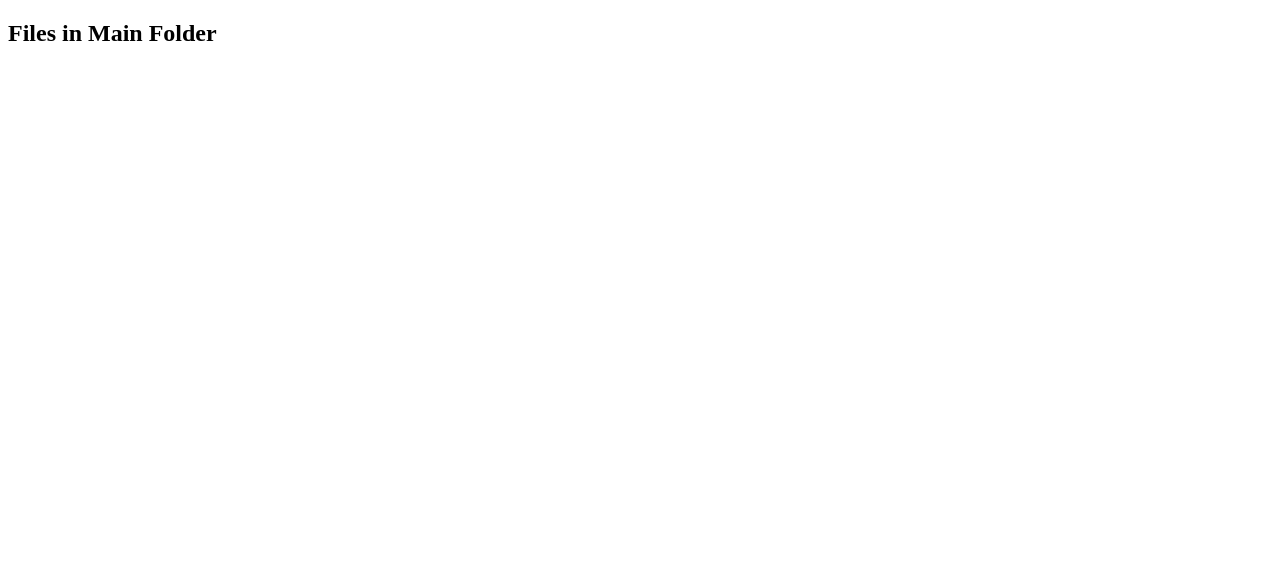
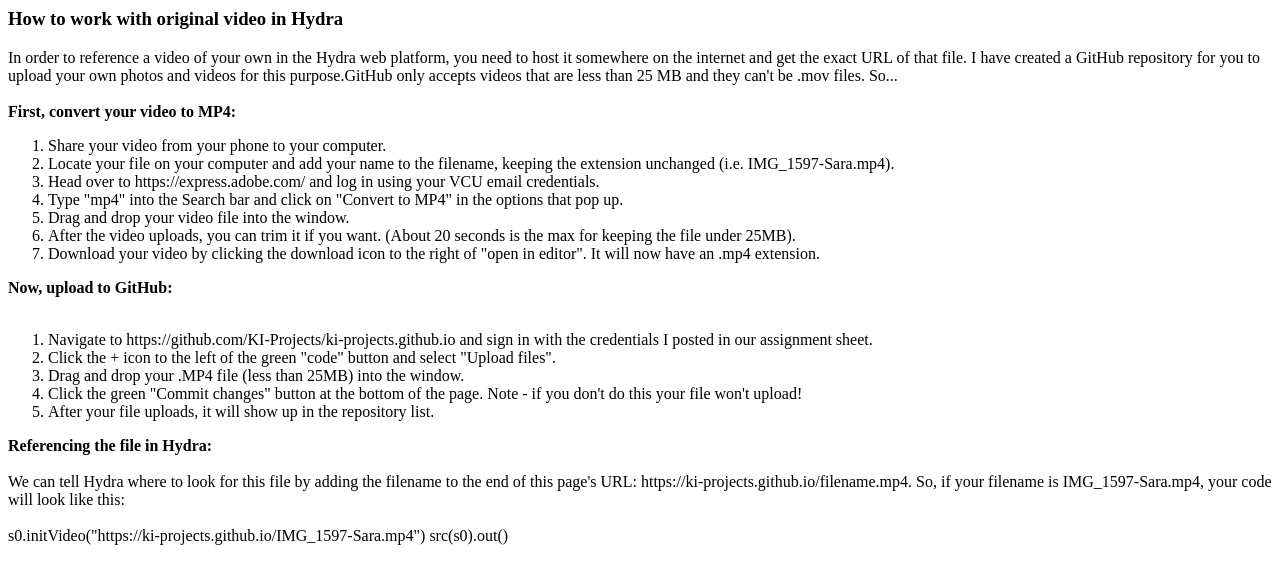
Before and after one commit to KI-Projects/ki-projects.github.io, a plain HTML site: page index.html in a window 1280 px wide. Drawn offline with Linux system fonts and the light colour scheme; no server answers.

Commit message:
Update index.html with video upload instructions
Added instructions for uploading videos to GitHub and referencing them in Hydra.

```diff
--- a/index.html
+++ b/index.html
@@ -1,32 +1,26 @@
-<!DOCTYPE html>
-<html lang="en">
-<head>
-  <meta charset="UTF-8">
-  <title>Repository Files</title>
-</head>
-<body>
+<h3>How to work with original video in Hydra</h3>
+In order to reference a video of your own in the Hydra web platform, you need to host it somewhere on the internet and get the exact URL of that file. I have created a GitHub repository for you to upload your own photos and videos for this purpose.GitHub only accepts videos that are less than 25 MB and they can't be .mov files. So...<Br><br>
+<b>First, convert your video to MP4:</b><br>
+<ol>
+<li>Share your video from your phone to your computer.</li>
+<li>Locate your file on your computer and add your name to the filename, keeping the extension unchanged (i.e. IMG_1597-Sara.mp4).</li>
+<li>Head over to https://express.adobe.com/ and log in using your VCU email credentials.</li>
+<li>Type "mp4" into the Search bar and click on "Convert to MP4" in the options that pop up.</li>
+<li>Drag and drop your video file into the window.</li>
+<li>After the video uploads, you can trim it if you want. (About 20 seconds is the max for keeping the file under 25MB).</li>
+<li>Download your video by clicking the download icon to the right of "open in editor". It will now have an .mp4 extension.</li>
+</ol>
+<b>Now, upload to GitHub:</b><br><br>
+<ol>
+<li>Navigate to https://github.com/KI-Projects/ki-projects.github.io and sign in with the credentials I posted in our assignment sheet.</li>
+<li>Click the + icon to the left of the green "code" button and select "Upload files".</li>
+<li>Drag and drop your .MP4 file (less than 25MB) into the window.</li>
+<li>Click the green "Commit changes" button at the bottom of the page. Note - if you don't do this your file won't upload!</li>
+<li>After your file uploads, it will show up in the repository list.</li>
+</ol>
+<b>Referencing the file in Hydra: </b>
+<br><br>
+We can tell Hydra where to look for this file by adding the filename to the end of this page's URL: https://ki-projects.github.io/filename.mp4. So, if your filename is IMG_1597-Sara.mp4, your code will look like this:<br><br>
 
-  <h2>Files in Main Folder</h2>
-  <!-- This empty list is where JavaScript will insert the file names -->
-  <ul id="file-list"></ul>
-
-  <script>
-    const owner = 'KI-Projects';
-    const repo = 'ki-projects.github.io';
-
-    fetch(`https://github.com{owner}/${repo}/contents/?ref=main`)
-      .then(response => response.json())
-      .then(data => {
-        const list = document.getElementById('file-list');
-
-        data.forEach(item => {
-          const listItem = document.createElement('li');
-          listItem.textContent = item.name;
-          list.appendChild(listItem);
-        });
-      })
-      .catch(error => console.error('Error fetching files:', error));
-  </script>
-
-</body>
-</html>
+s0.initVideo("https://ki-projects.github.io/IMG_1597-Sara.mp4")
+src(s0).out()
```
